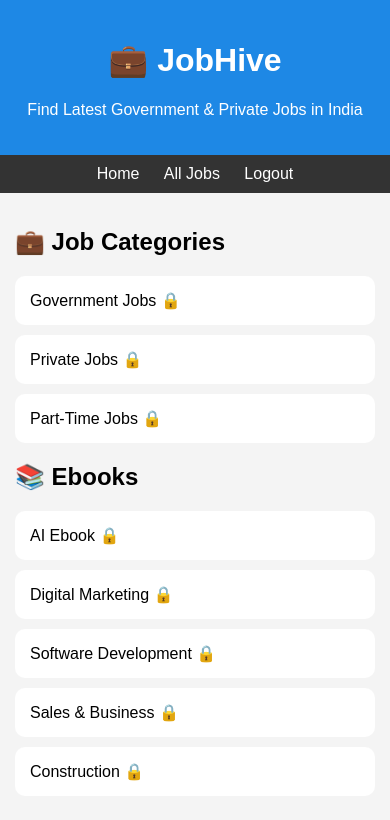
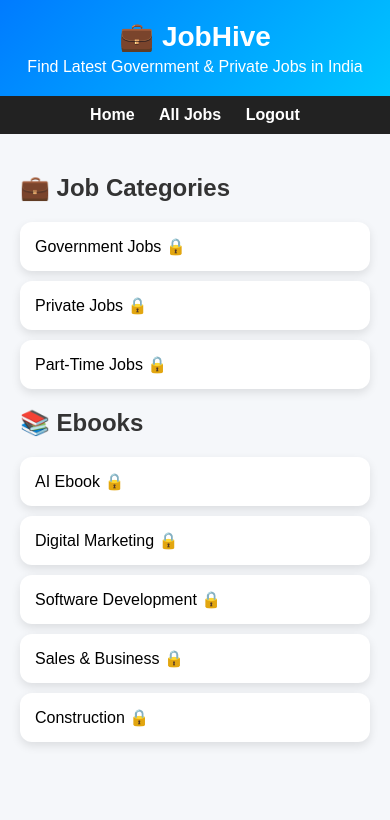
Before and after one commit to large0064-dev/jobhive, a plain HTML site: page index.html in a window 390 px wide. Drawn offline with Linux system fonts and the light colour scheme.

Commit message:
Upgrade UI design with modern styling, improved cards, layout, and responsive visuals

```diff
--- a/style.css
+++ b/style.css
@@ -1,36 +1,91 @@
+/* ================= GLOBAL ================= */
 body {
-  font-family: Arial;
+  font-family: Arial, sans-serif;
   margin: 0;
-  background: #f4f4f4;
+  background: #f5f7fa;
 }
 
+/* ================= HEADER ================= */
 header {
-  background: #1e88e5;
+  background: linear-gradient(135deg, #007bff, #00c6ff);
   color: white;
+  text-align: center;
   padding: 20px;
-  text-align: center;
 }
 
+header h1 {
+  margin: 0;
+  font-size: 28px;
+}
+
+header p {
+  margin: 5px 0 0;
+}
+
+/* ================= NAV ================= */
 nav {
-  background: #333;
+  background: #222;
   padding: 10px;
   text-align: center;
 }
 
 nav a {
   color: white;
-  margin: 10px;
+  margin: 0 10px;
   text-decoration: none;
+  font-weight: bold;
 }
 
-section {
-  padding: 15px;
+nav a:hover {
+  color: #00c6ff;
 }
 
+/* ================= SECTION ================= */
+section {
+  padding: 20px;
+}
+
+/* ================= CARD ================= */
 .card {
   background: white;
   padding: 15px;
   margin: 10px 0;
-  border-radius: 10px;
+  border-radius: 12px;
+  box-shadow: 0 4px 10px rgba(0,0,0,0.1);
   cursor: pointer;
+  transition: 0.3s;
 }
+
+.card:hover {
+  transform: translateY(-5px);
+}
+
+/* ================= BUTTON ================= */
+button {
+  background: #007bff;
+  color: white;
+  border: none;
+  padding: 10px 20px;
+  border-radius: 8px;
+  cursor: pointer;
+  font-size: 16px;
+}
+
+button:hover {
+  background: #0056b3;
+}
+
+/* ================= INPUT ================= */
+input {
+  width: 90%;
+  padding: 10px;
+  margin: 5px 0;
+  border-radius: 8px;
+  border: 1px solid #ccc;
+}
+
+/* ================= HEADINGS ================= */
+h2 {
+  margin-top: 20px;
+  color: #333;
+}
```
